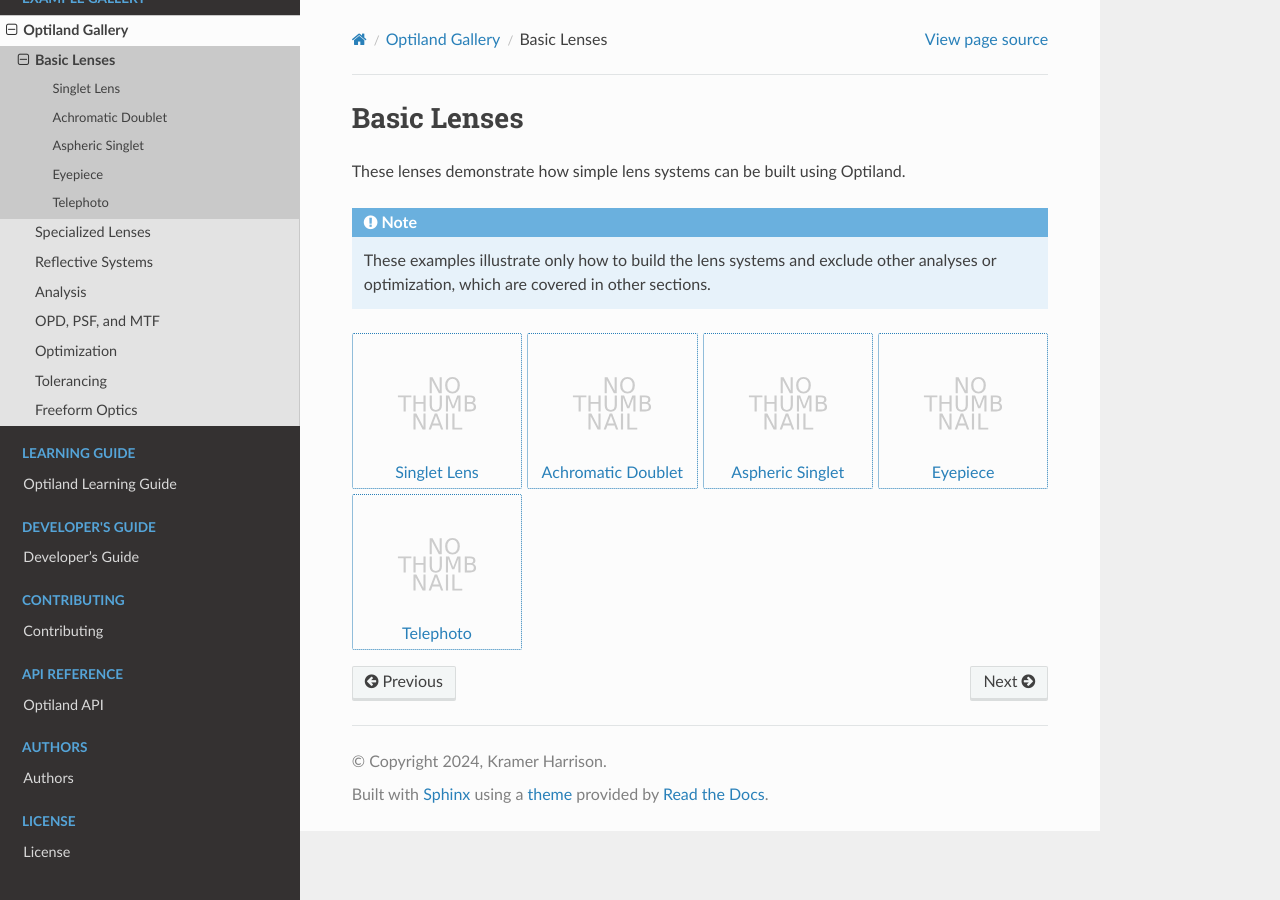
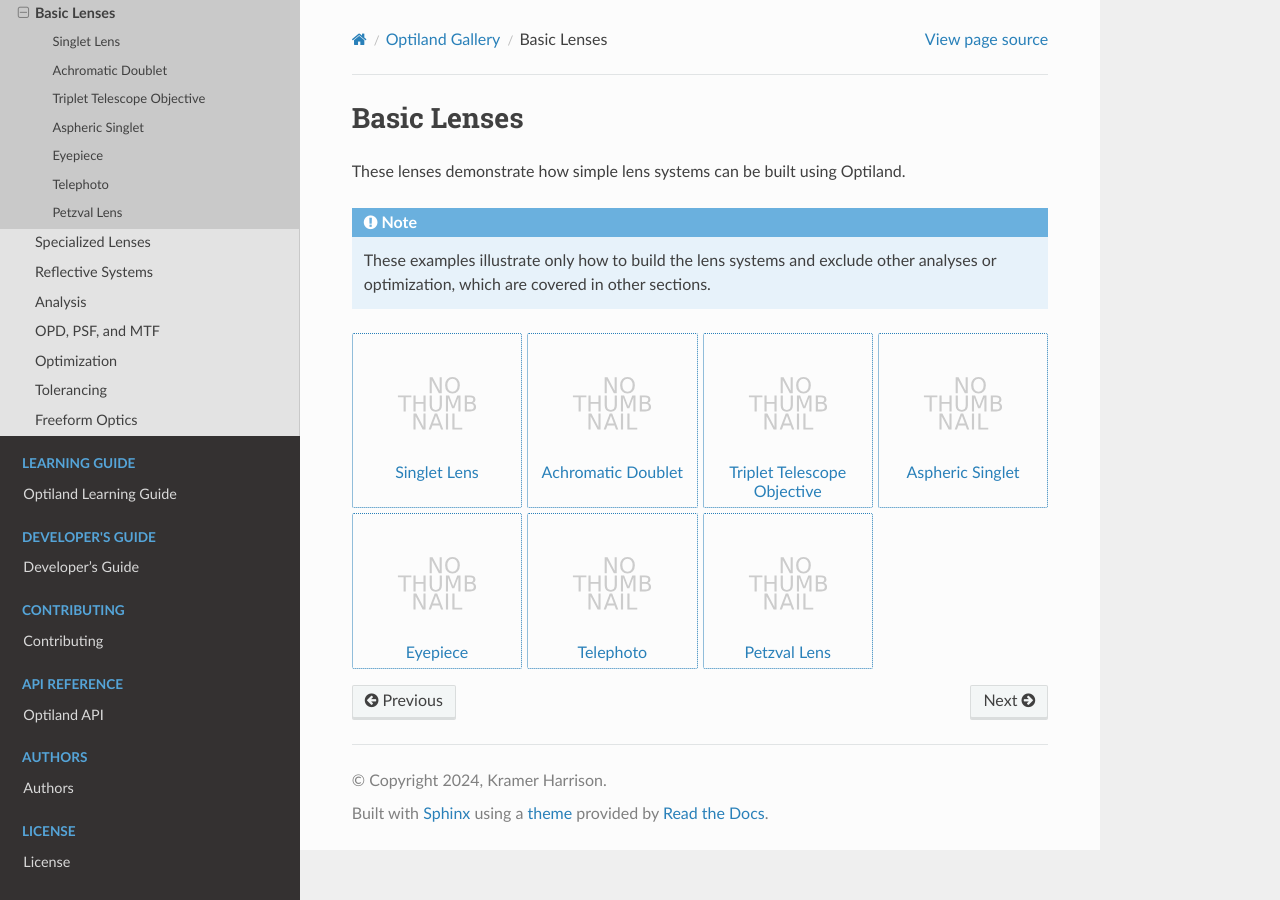
Before and after one commit to HarrisonKramer/optiland, a Sphinx documentation site: the page built from docs/gallery/basic_lenses.rst, in a window 1280 px wide. Built offline with Sphinx 7.4.7 and the Read the Docs theme 3.1.0, drawn with Linux system fonts in a browser that asks for light colours; pages that are not in the unit, such as notebooks, are missing from menus.

Commit message:
docs: add triplet and petzval lenses to basic lenses gallery

```diff
--- a/docs/gallery/basic_lenses.rst
+++ b/docs/gallery/basic_lenses.rst
@@ -12,7 +12,9 @@
 .. nbgallery::
    basic_lenses/singlet
    basic_lenses/doublet
+   basic_lenses/triplet
    basic_lenses/Cooke_Triplet
    basic_lenses/aspheric_singlet
    basic_lenses/eyepiece
    basic_lenses/telephoto
+   basic_lenses/petzval
```
